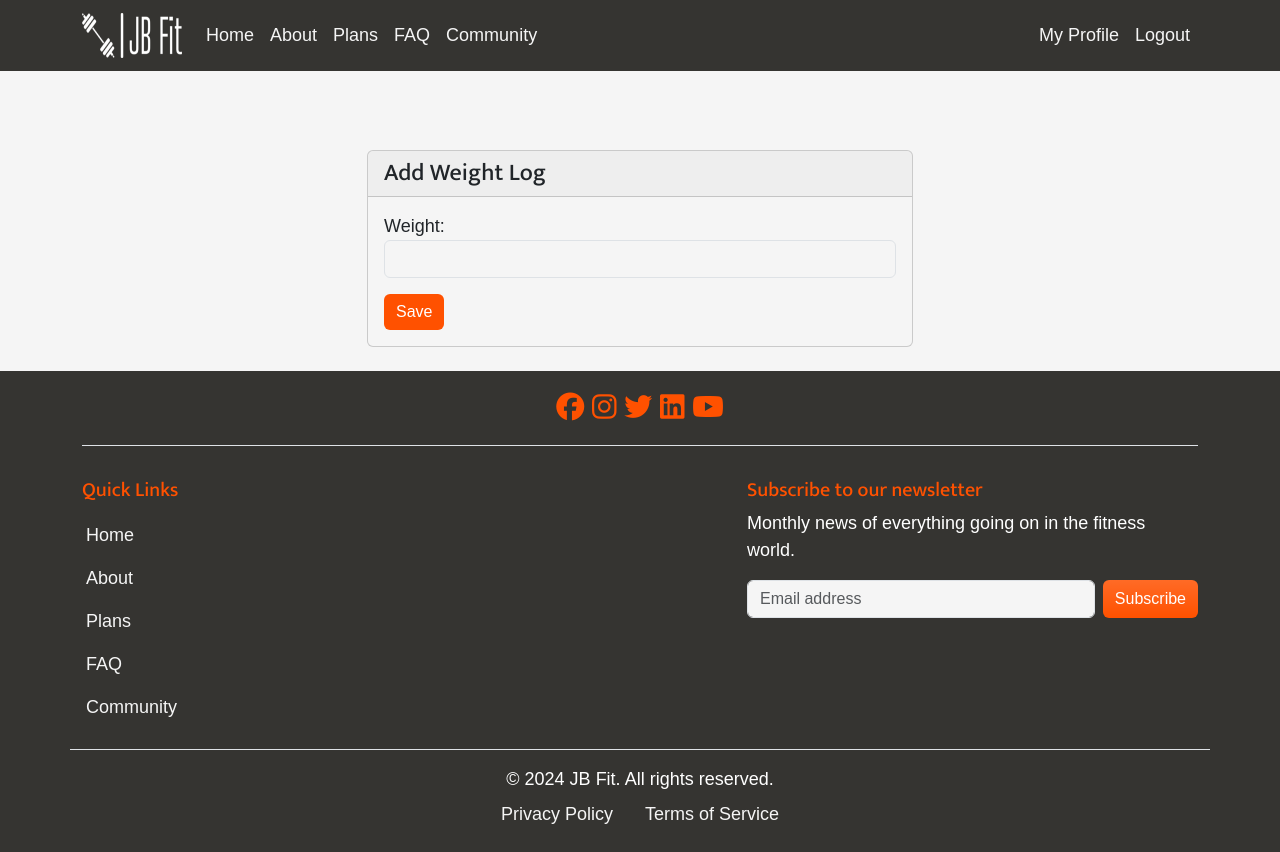
After one commit to Jordan-Boulton1/jb-fit, a Django app: page /add_weight_log/ in a window 1280 px wide. The commit adds this page. Run offline with Django 5.2, Linux system fonts and the light colour scheme; the visitor is signed in with stand-in values (Sample User, id 1); some libraries are stand-ins or nearby versions; some web fonts are replaced.

Commit message:
feat: create weight log tracker

```diff
--- a/accounts/forms.py
+++ b/accounts/forms.py
@@ -5,7 +5,7 @@ from django.core.exceptions import ValidationError
 from allauth.account.forms import SignupForm, LoginForm
 from datetime import date
 
-from accounts.models import UserProfile
+from accounts.models import UserProfile, WeightLog
 
 
 
@@ -110,3 +110,11 @@ class UserProfileForm(forms.ModelForm):
         goal_weight = cleaned_data.get('goal_weight')
 
         return cleaned_data
+
+class WeightLogForm(forms.ModelForm):
+    class Meta:
+        model = WeightLog
+        fields = ['weight']
+        widgets = {
+            'weight': forms.NumberInput(attrs={'step': '0.1', 'class': 'form-control'}),
+        }
--- a/accounts/models.py
+++ b/accounts/models.py
@@ -25,3 +25,11 @@ class UserProfile(models.Model):
 
     def __str__(self):
         return self.user.username
+
+class WeightLog(models.Model):
+    user = models.ForeignKey(User, on_delete=models.CASCADE)
+    weight = models.DecimalField(max_digits=5, decimal_places=2)
+    entry_date = models.DateTimeField(auto_now_add=True)
+
+    def __str__(self):
+        return f"{self.user.username} - {self.weight} kg on {self.entry_date.strftime('%Y-%M-%D')}"
--- /dev/null
+++ b/accounts/templates/accounts/add_weight_log.html
@@ -0,0 +1,26 @@
+{% extends "base.html" %}
+{% load static %}
+
+{% block content %}
+<div class="container mt-4">
+    <div class="row">
+        <div class="col-md-6 offset-md-3">
+            <div class="card">
+                <div class="card-header">
+                    <h4 class="card-title">Add Weight Log</h4>
+                </div>
+                <div class="card-body">
+                    <form method="post">
+                        {% csrf_token %}
+                        <div class="form-group">
+                            {{ form.weight.label_tag }}
+                            {{ form.weight }}
+                        </div>
+                        <button type="submit" class="btn btn-primary mt-3">Save</button>
+                    </form>
+                </div>
+            </div>
+        </div>
+    </div>
+</div>
+{% endblock %}
--- a/accounts/urls.py
+++ b/accounts/urls.py
@@ -5,4 +5,6 @@ urlpatterns = [
     path("accounts/", include("django.contrib.auth.urls")),
     path("accounts/profile/", views.profile_view, name='profile'),
     path("accounts/profile/edit/", views.edit_profile_view, name='edit_profile'),
+    path('add_weight_log/', views.add_weight_log, name='add_weight_log'),
+    path("api/weight-logs/", views.get_user_weight_logs, name='get_user_weight_logs')
 ]
--- a/accounts/views.py
+++ b/accounts/views.py
@@ -1,13 +1,16 @@
+from django.utils import timezone
+from django.http import JsonResponse
 from django.shortcuts import render, redirect, get_object_or_404
 from django.contrib.auth.decorators import login_required
-from .forms import UserProfileForm
-from .models import UserProfile
+from .forms import UserProfileForm, WeightLogForm
+from .models import UserProfile, WeightLog
 
 # Create your views here.
 
 @login_required
 def profile_view(request):
     profile = get_object_or_404(UserProfile, user=request.user)
+    weight_logs = WeightLog.objects.filter(user=request.user).order_by('entry_date')
     return render(request, 'accounts/profile.html', {'profile': profile})
 
 @login_required
@@ -21,3 +24,31 @@ def edit_profile_view(request):
     else:
         form = UserProfileForm(instance=profile)
     return render(request, 'accounts/edit_profile.html', {'form': form})
+
+@login_required
+def add_weight_log(request):
+    if request.method == 'POST':
+        form = WeightLogForm(request.POST)
+        if form.is_valid():
+            weight_log = form.save(commit=False)
+            weight_log.user = request.user
+            weight_log.weight = form.cleaned_data["weight"]
+            weight_log.entry_date = timezone.now()
+            weight_log.save()
+            return redirect('profile')
+        else:
+            # Print form errors for debugging
+            print(form.errors)
+    else:
+        form = WeightLogForm()
+    return render(request, 'accounts/add_weight_log.html', {'form': form})
+
+@login_required
+def get_user_weight_logs(request):
+    try:
+        weight_logs = WeightLog.objects.filter(user=request.user).order_by('entry_date').values('weight', 'entry_date')
+        weight_log_list = list(weight_logs)
+        return JsonResponse(weight_log_list, safe=False)
+
+    except WeightLog.DoesNotExist:
+        return JsonResponse({"message": 'Weight log not found'}, status=404)
--- a/static/css/base.css
+++ b/static/css/base.css
@@ -179,6 +179,14 @@ footer {
     margin: 0;
 }
 
+.profile-card {
+    border-color: var(--primary-color) !important;
+}
+
+.profile-card-header {
+    border-bottom-color: var(--primary-color);
+}
+
 @media (min-width: 576px) {
     .about-text, .coach-desc {
         font-size: 1.25rem;
```
Also changed, not shown: accounts/templates/accounts/profile.html (+28 -9 lines), accounts/migrations/0002_weightlog.py (added), accounts/migrations/0003_alter_weightlog_weight.py (added).
